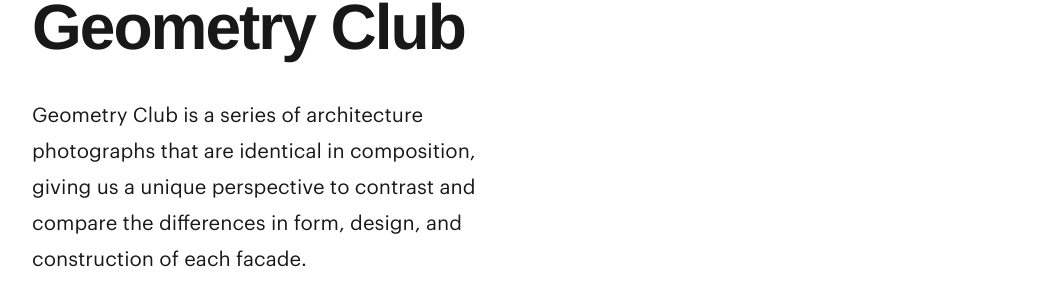
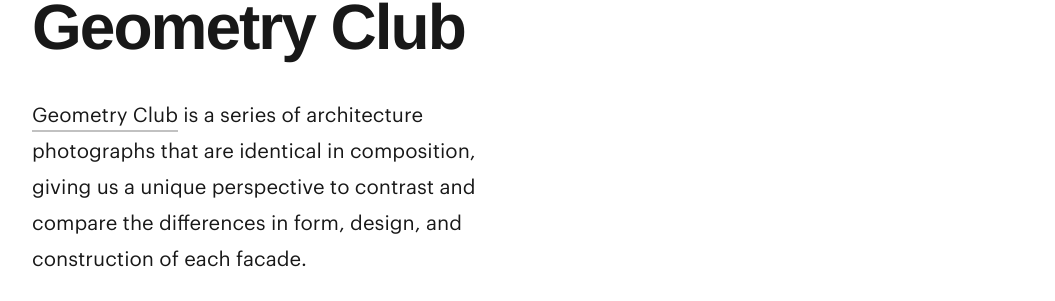
Before and after one commit to davemullenjnr/davemullenjnr, a Jekyll site: the page built from _projects/geometry-club.md, in a window 1280 px wide and 900 px high, scrolled down 836 px. Shown: the part 154-455 px from the top of the window, without its empty margins (112-1167 px from the left). Built offline with Jekyll 4.4.1, drawn with Linux system fonts in a browser that asks for light colours; some web fonts are replaced.

Commit message:
Update geometry-club.md

```diff
--- a/_projects/geometry-club.md
+++ b/_projects/geometry-club.md
@@ -12,7 +12,7 @@
   - tag: Photography
   - tag: UI Design
 description:
-  - paragraph: Geometry Club is a series of architecture photographs that are identical in composition, giving us a unique perspective to contrast and compare the differences in form, design, and construction of each facade.
+  - paragraph: <a class="link-body" href="https://geometryclub.org/">Geometry Club</a> is a series of architecture photographs that are identical in composition, giving us a unique perspective to contrast and compare the differences in form, design, and construction of each facade.
   - paragraph: The project lives on <a class="link-body" href="https://instagram.com/geometryclub">Instagram</a> where I encourage people to submit their own photos to be featured. I've featured over 150 contributors' photographs, from more than 30 countries.
   - paragraph: I built a <a class="link-body" href="https://geometryclub.org/app">Geometry Club camera app</a> with iOS developer <a class="link-body" href="https://www.alexedge.co.uk/">Alexander Edge</a>. The app helps you to line up your Geometry Club photos, in real time. It's free and available to download on the <a class="link-body" href="https://itunes.apple.com/app/geometry-club/id1185322655?ls=1&mt=8">App Store</a>.
 images:
```
